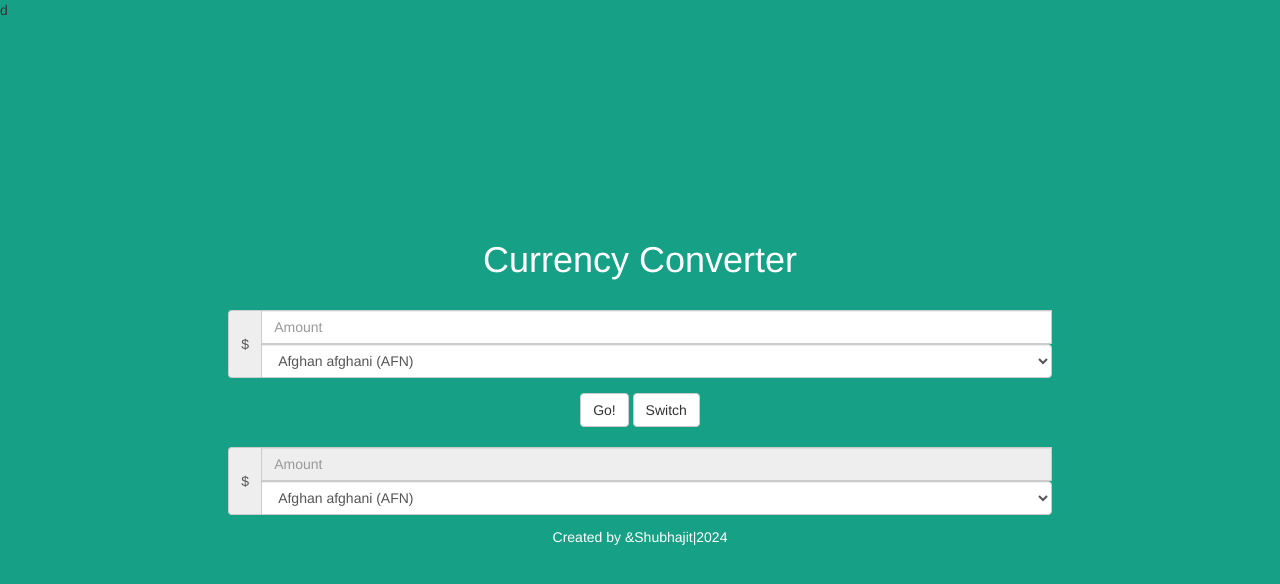
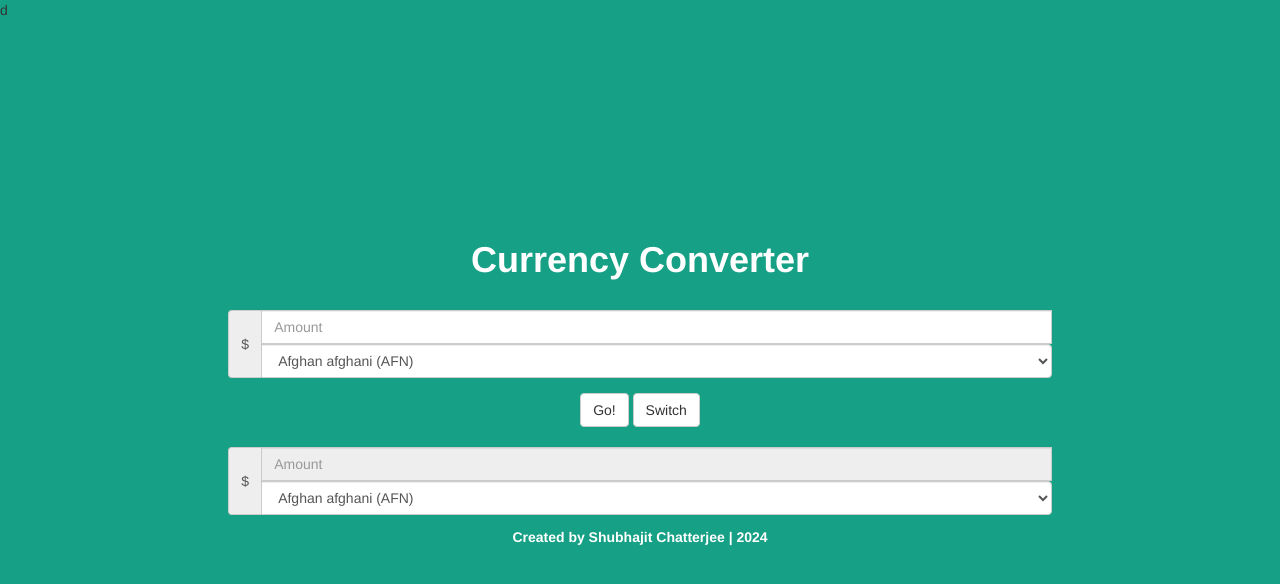
Before and after one commit to arghya140901/currency-converter, a plain HTML site: page index.html in a window 1280 px wide. Drawn offline with Linux system fonts and the light colour scheme.

Commit message:
Update index.html

```diff
--- a/index.html
+++ b/index.html
@@ -3,7 +3,7 @@ d<!DOCTYPE html>
 
 <head>
     <meta charset="utf-8">
-    <title>Exchange Rates</title>
+    <title>Currency Converter</title>
     <meta name="viewport" content="width=device-width, initial-scale=1, maximum-scale=1, user-scalable=0" />
     <link rel="icon" type="icon/ico" href="favicon.ico">
     <link rel="stylesheet" href="css/bootstrap.css">
@@ -15,7 +15,7 @@ d<!DOCTYPE html>
 <body>
 
     <div class="row">
-      <center><h1>Currency Converter</h1></center><br>
+      <center><h1><b>Currency Converter</b></h1></center><br>
         <div class="col-md-12 col-sm-12 col-xs-12">
             <div class="col-md-8 col-md-offset-2 col-sm-8 col-sm-offset-2 col-xs-10 col-xs-offset-1">
               <div class="form-group">
@@ -46,7 +46,7 @@ d<!DOCTYPE html>
                 </div>
             </div>
         </div>
-        <center><h5>Created by &Shubhajit|2024</h5></center>
+        <center><h5> <b>Created by Shubhajit Chatterjee | 2024 </b></h5> </center>
     </div>
 
 
```
